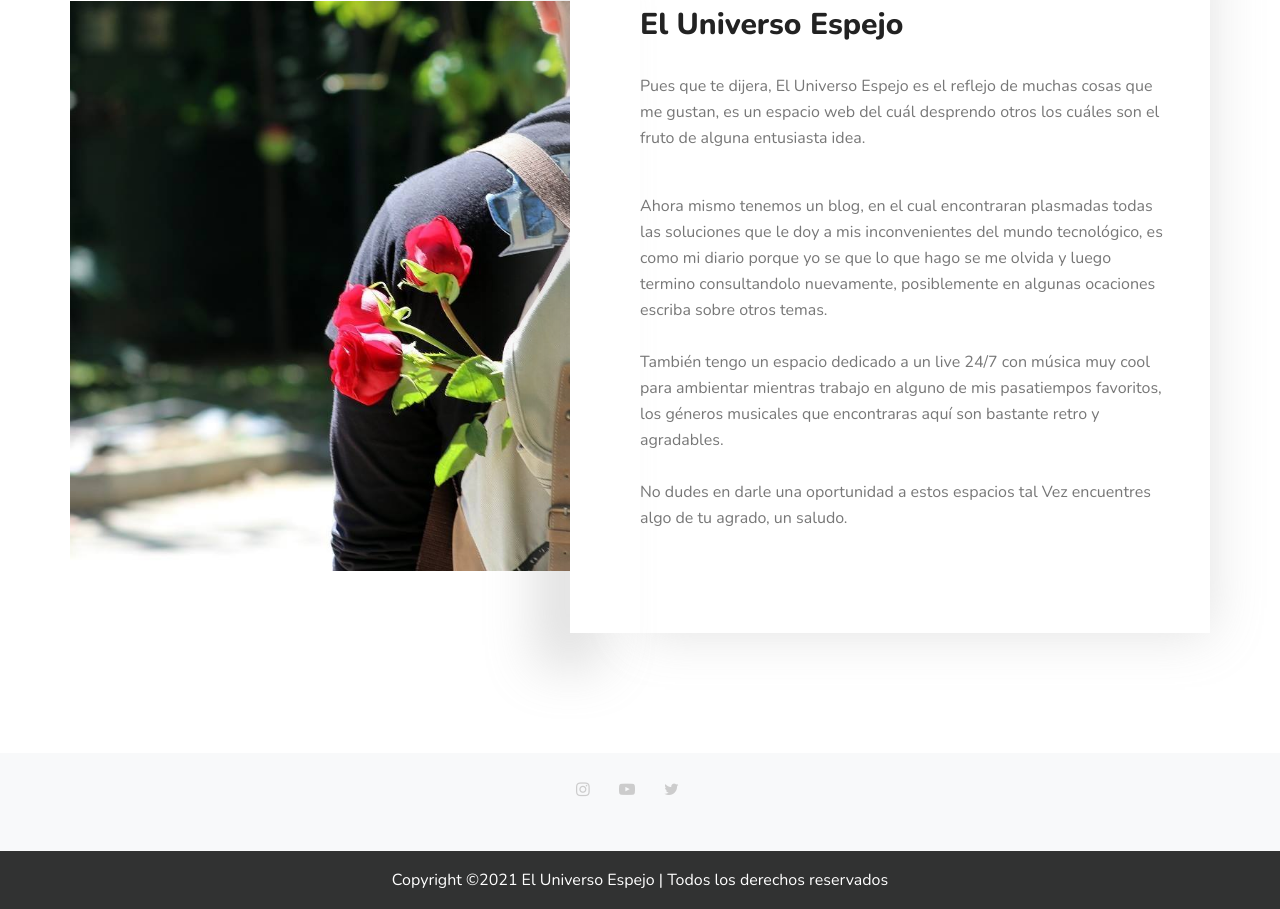
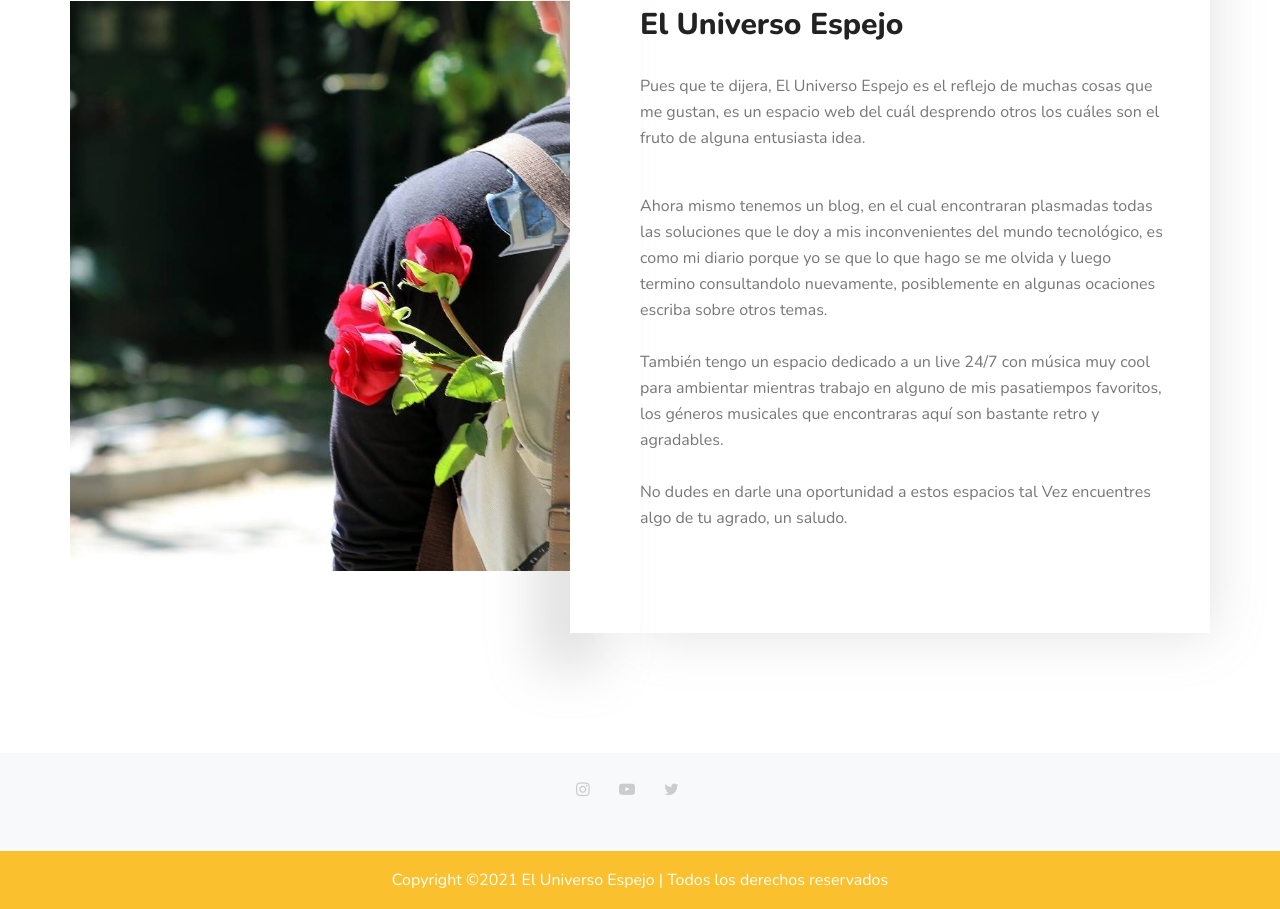
Before and after one commit to eluniversoespejo/landingpage, a plain HTML site: page index.html in a window 1280 px wide. Shown: the part 1013-1922 px from the top of the page. Drawn offline with nearby package versions, Linux system fonts and the light colour scheme; some packages are replaced by stand-ins of ours.

Commit message:
LandingPage V1.4

```diff
--- a/index.html
+++ b/index.html
@@ -113,7 +113,7 @@
 				</div>
 
 				<!-- Copyright -->
-				<div class="text-center p-3" style="background-color: rgba(0, 0, 0, 0.8);">
+				<div class="text-center p-3" style="background-color: #FBC02D;">
 					Copyright &copy;<script>document.write(new Date().getFullYear());</script> El Universo Espejo | Todos los derechos reservados
 				</div>
 				<!-- Copyright -->
```
